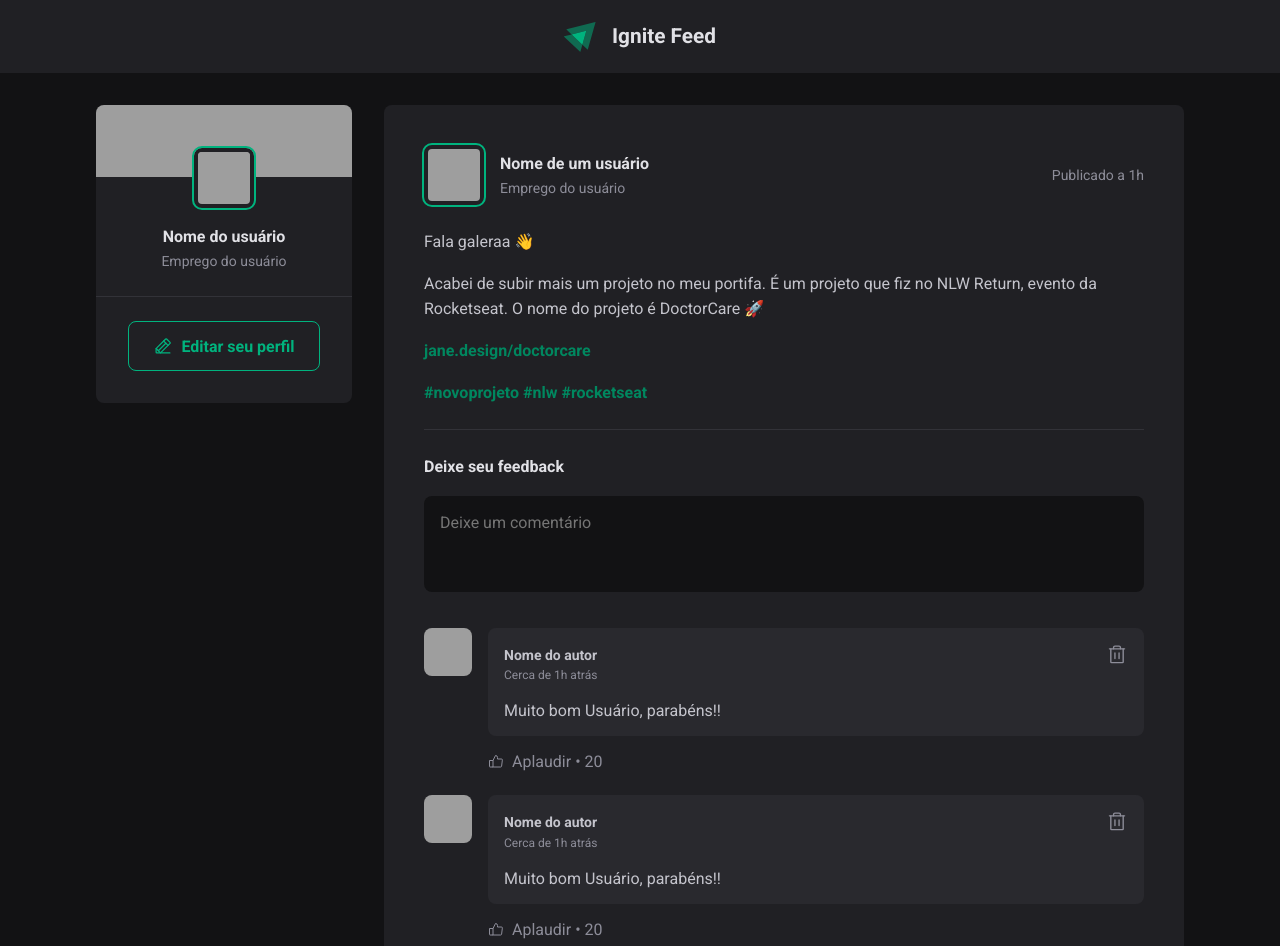
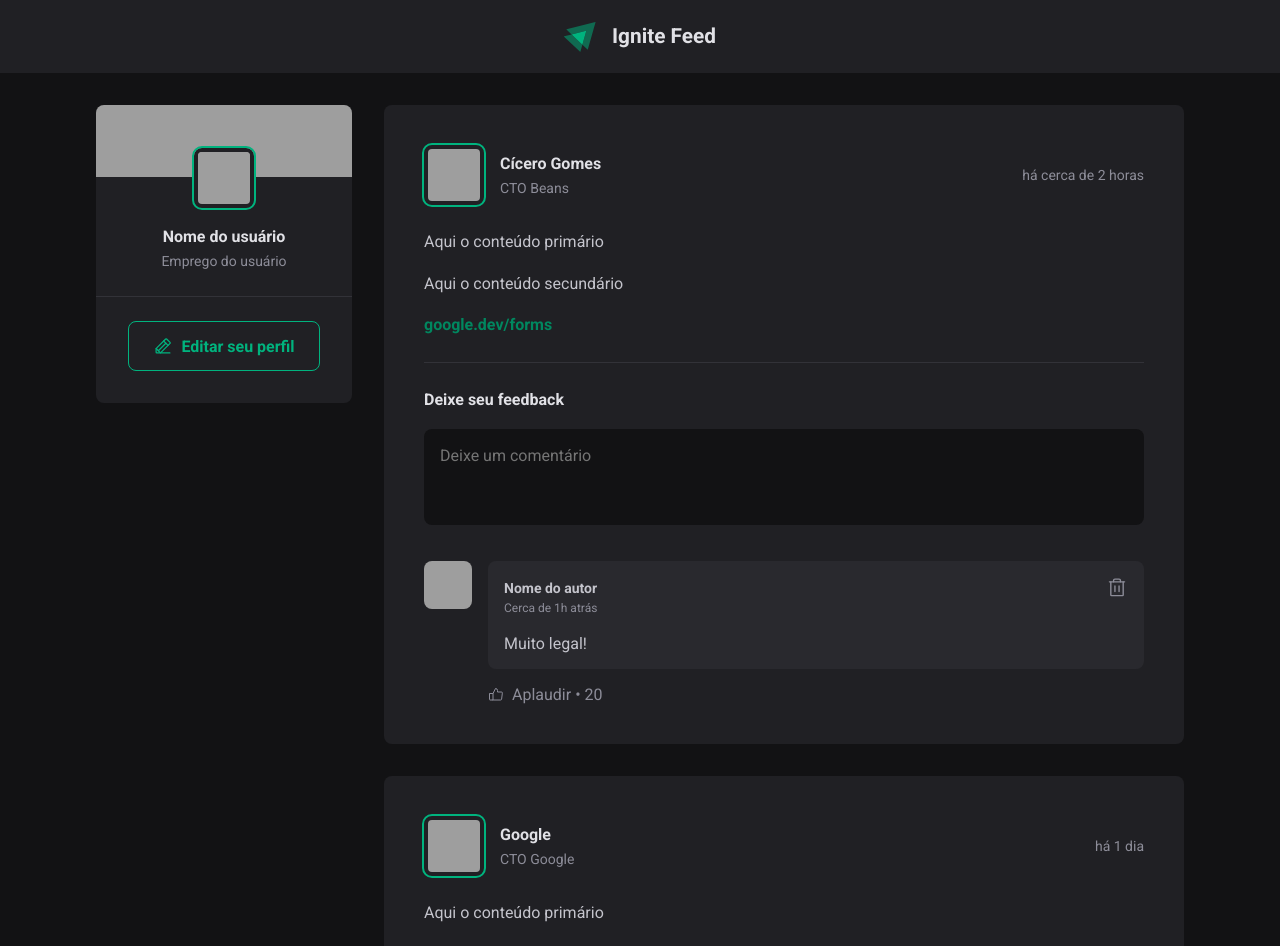
Before and after one commit to CiceroRMG/Ignite-feed-React, a React (Vite) app: page / in a window 1280 px wide. Shown: the top 946 px of the page. Built offline with nearby package versions, Linux system fonts and the light colour scheme; grey boxes are pictures that could not be loaded.

Commit message:
feat: adiciona props para comentários e posts e introduz useStates.

```diff
--- a/package.json
+++ b/package.json
@@ -10,6 +10,7 @@
     "preview": "vite preview"
   },
   "dependencies": {
+    "date-fns": "^4.1.0",
     "phosphor-react": "^1.4.1",
     "react": "^18.3.1",
     "react-dom": "^18.3.1"
--- a/src/App.jsx
+++ b/src/App.jsx
@@ -3,6 +3,41 @@
 import styles from './App.module.css'
 import { Sidebar } from "./components/sidebar/Sidebar";
 import { Post } from "./components/post/Post";
+
+const posts = [
+  {
+    id: 1,
+    author: {
+      name: "Cícero Gomes",
+      role: "CTO Beans",
+      avatarUrl: "https://github.com/ciceroRMG.png"
+    },
+    contents: [
+      {type: "paragraph", content: "Aqui o conteúdo primário"},
+      {type: "paragraph", content: "Aqui o conteúdo secundário"},
+      {type: "link", content: "google.dev/forms"}
+    ],
+    postedAt: {
+      date: new Date('2024-11-17 10:30:00 ')
+    }
+  },
+  {
+    id: 2,
+    author: {
+      name: "Google",
+      role: "CTO Google",
+      avatarUrl: "https://github.com/google.png"
+    },
+    contents: [
+      {type: "paragraph", content: "Aqui o conteúdo primário"},
+      {type: "paragraph", content: "Aqui o conteúdo secundário"},
+      {type: "link", content: "#beans"}
+    ],
+    postedAt: {
+      date: new Date('2024-11-16 10:30:00 ')
+    }
+  }
+]
 
 export function App() {
 
@@ -12,8 +47,17 @@
 
       <div className={styles.wrapper}>
         <Sidebar />
-        <Post />
-
+        <main>
+          {posts.map((post) => {
+            return (
+              <Post
+                author={post.author}
+                contents={post.contents}
+                postedAt={post.postedAt}
+              />
+            )
+          })}
+        </main>
       </div>
     </>
   )
--- a/src/components/comment/Comment.jsx
+++ b/src/components/comment/Comment.jsx
@@ -2,7 +2,7 @@
 import styles from './Comment.module.css'
 import { Avatar } from '../avatar/Avatar'
 
-export function Comment() {
+export function Comment({content}) {
 
     return (
       <div className={styles.comment}>
@@ -21,7 +21,7 @@
                     </button>
                 </header>
 
-                <p>Muito bom Usuário, parabéns!!</p>
+                <p>{content}</p>
             </div>
 
             <footer>
--- a/src/components/post/Post.jsx
+++ b/src/components/post/Post.jsx
@@ -1,38 +1,69 @@
+import { format, formatDistanceToNow } from 'date-fns'
+import ptBR from 'date-fns/locale/pt-BR'
 import { Avatar } from '../avatar/Avatar'
 import { Comment } from '../comment/Comment'
 import styles from './Post.module.css'
+import { useState } from 'react'
 
-export function Post() {
+export function Post({ author, contents, postedAt }) {
+    const publishedDateFormatted = format(postedAt.date, "d 'de' LLLL 'às' HH:mm'h'", {
+        locale: ptBR,
+    })
+
+    const publishedDateRelativeToNow = formatDistanceToNow(postedAt.date, {
+        locale: ptBR,
+        addSuffix: true,
+    })
+
+    const [comments, setComments] = useState(['Muito legal!'])
+
+    const [newCommentText, setNewCommentText] = useState('')
+
+    function handleCreateNewComment() {
+        event.preventDefault()
+
+        setComments([...comments, newCommentText])
+
+        setNewCommentText('')
+    }
+
+    function handleNewCommentText() {
+        setNewCommentText(event.target.value)
+    }
+
     return (
         <article className={styles.post}>
             <header>
                 <div className={styles.author}>
-                    <Avatar src="https://github.com/google.png" />
+                    <Avatar src={author.avatarUrl} />
                     <div className={styles.authorInfo}>
-                        <strong>Nome de um usuário</strong>
-                        <span>Emprego do usuário</span>
+                        <strong>{author.name}</strong>
+                        <span>{author.role}</span>
                     </div>
                 </div>
 
-                <time title='15 de Novembro às 08:00h' dateTime="2024-11-15 08:00:00">Publicado a 1h</time>
+                <time title={publishedDateFormatted} dateTime={postedAt.date.toISOString()}>
+                    {publishedDateRelativeToNow}
+                </time>
             </header>
 
             <div className={styles.content}>
-                <p>Fala galeraa 👋</p>
-                <p>Acabei de subir mais um projeto no meu portifa. É um projeto que fiz no NLW Return, evento da Rocketseat. O nome do projeto é DoctorCare 🚀</p>
-                <p><a href="#">jane.design/doctorcare</a></p>
-                <p>
-                    <a href="#">#novoprojeto</a>{' '}
-                    <a href="#">#nlw</a>{' '}
-                    <a href="#">#rocketseat</a>
-                </p>
+                {contents.map( (line) => {
+                    if (line.type === "paragraph") {
+                        return <p>{line.content}</p>
+                    } else {
+                        return <p><a href="#">{line.content}</a></p>
+                    }
+                })}
             </div>
 
-            <form className={styles.commentForm}>
+            <form onSubmit={handleCreateNewComment} className={styles.commentForm}>
                 <strong>Deixe seu feedback</strong>
 
                 <textarea
                     placeholder='Deixe um comentário'
+                    onChange={handleNewCommentText}
+                    value={newCommentText}
                 />
 
                 <footer>
@@ -41,9 +72,9 @@
             </form>
 
             <div className={styles.commentList}>
-                <Comment />
-                <Comment />
-                <Comment />
+                {comments.map(comment => {
+                    return <Comment content={comment} />
+                })}
             </div>
         </article>
     )
```
Also changed, not shown: eslint.config.js (deleted, +0 -39 lines), .eslintrc.json (deleted), 1 other file (tests, documents, lock files or other folders).
